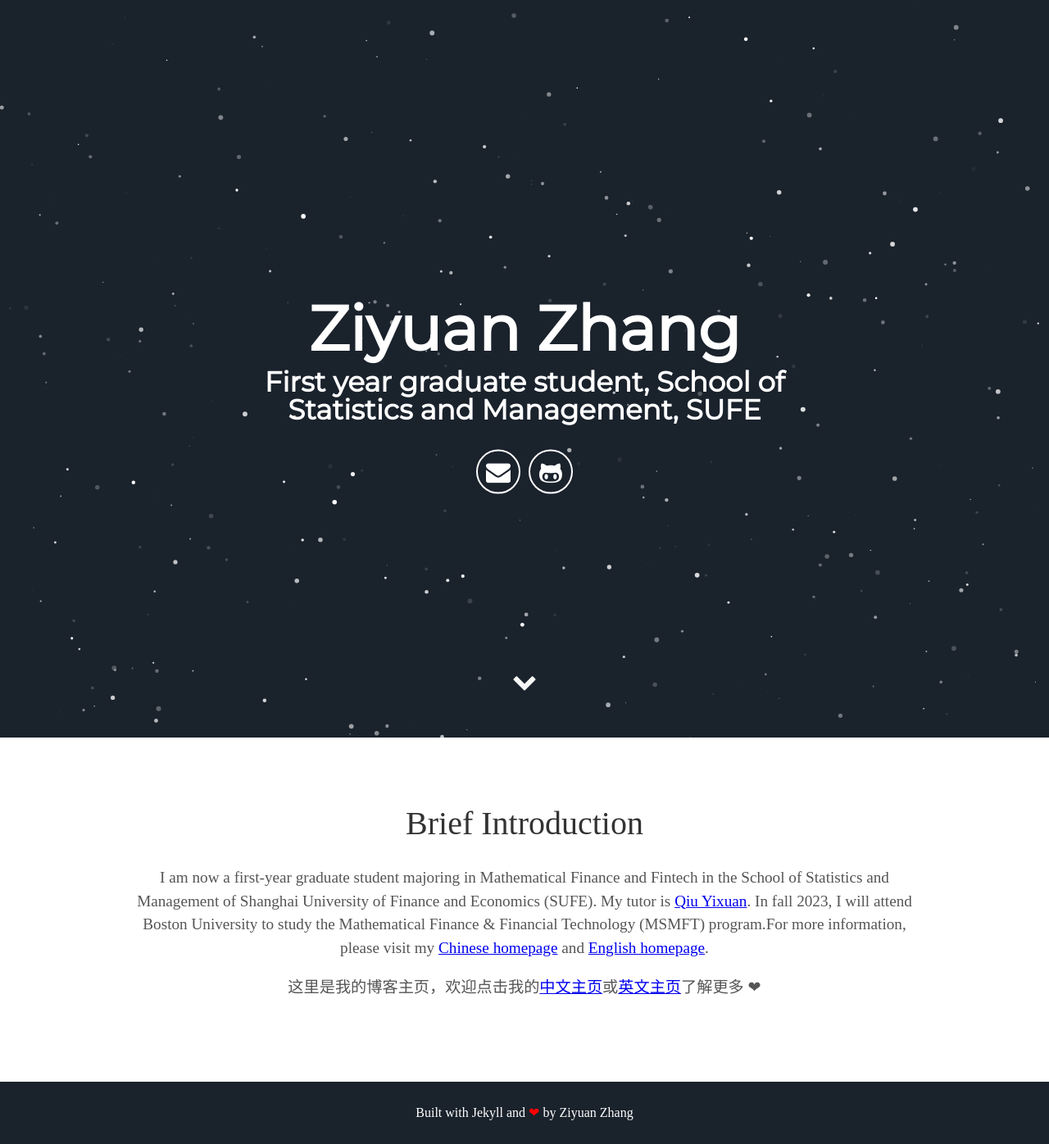
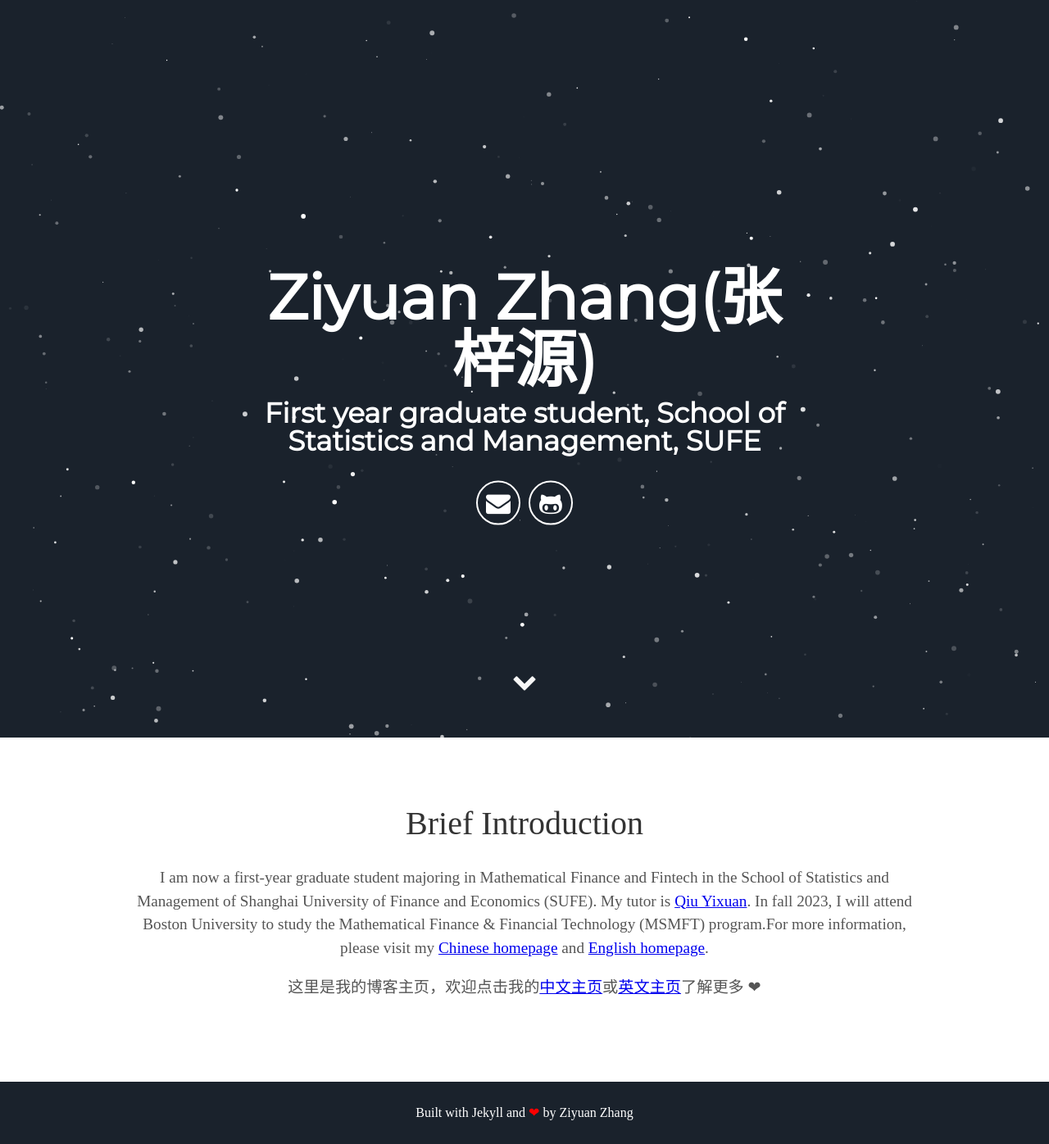
Before and after one commit to bobothebest/bobothebest.github.io, a Jekyll site: the page built from index.html, in a window 1280 px wide. Shown: the whole page at 82% size. Built offline with Jekyll 4.4.1, drawn with Linux system fonts in a browser that asks for light colours; some web fonts are replaced.

Commit message:
Update _config.yml

```diff
--- a/_config.yml
+++ b/_config.yml
@@ -5,7 +5,7 @@ description: Ziyuan Zhang's homepage
 # url: "https://bobothebest.blog" # the base hostname & protocol for your site e.g. http://willianjusten.com.br
 
 # User settings
-username: Ziyuan Zhang
+username: Ziyuan Zhang(张梓源)
 user_description: I am now a first-year graduate student majoring in Mathematical Finance and Fintech in the School of Statistics and Management of Shanghai University of Finance and Economics (SUFE). My tutor is Qiu Yixuan. In fall 2023, I will attend Boston University to study the Mathematical Finance & Financial Technology (MSMFT) program.
 user_title: First year graduate student, School of Statistics and Management, SUFE
 email: xiguifei@bu.edu
```
